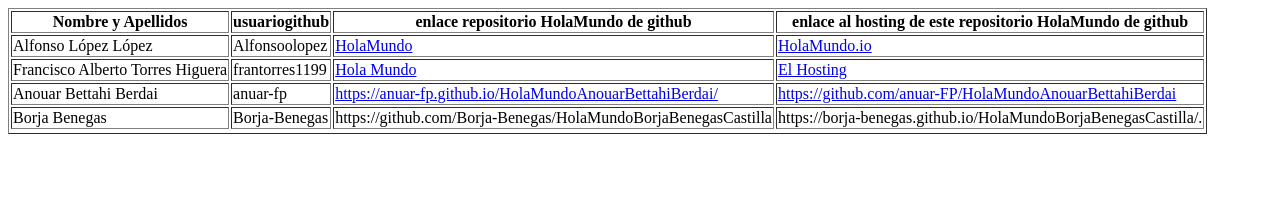
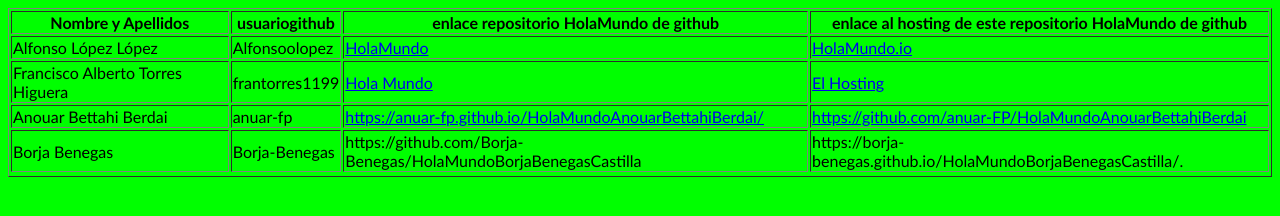
Before and after one commit to Alfonsoolopez/HolaMundoAlfonsoLopezLopez, a plain HTML site: page index.html in a window 1280 px wide. Drawn offline with Linux system fonts and the light colour scheme.

Commit message:
Update style.css

```diff
--- a/CSS/style.css
+++ b/CSS/style.css
@@ -1,2 +1,3 @@
-@body {
+body {
  background: #00FF00;
+ font-family: "Calibri";
```
